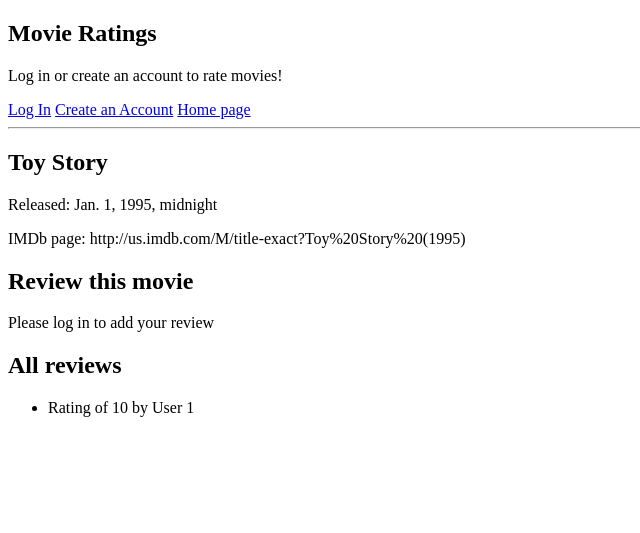
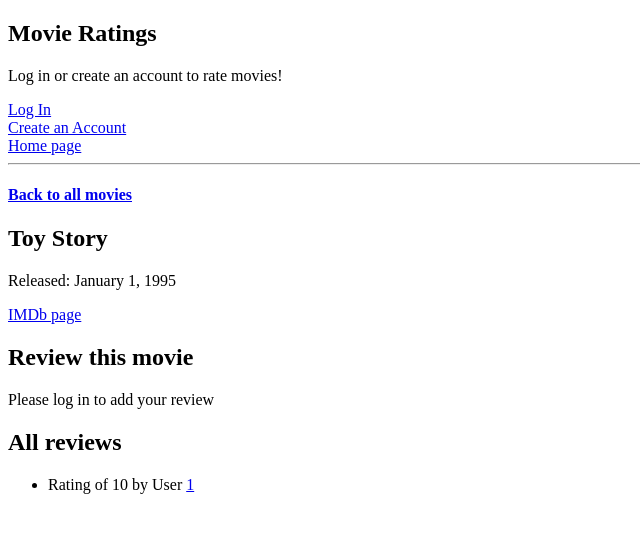
Before and after one commit to jmlangston/movie-ratings-django, a Django app: a page that uses mysite/ratings/templates/ratings/base.html in a window 1280 px wide. Shown: the top 533 px of the page, without its empty margins (0-640 px from the left). Run offline with Django 3.2, Linux system fonts and the light colour scheme; data comes from the database, SQL or seed files in the repository; tables that the repository leaves empty hold one stand-in row (values such as "Sample post").

Commit message:
Changes to movie_details page

```diff
--- a/mysite/ratings/templates/ratings/base.html
+++ b/mysite/ratings/templates/ratings/base.html
@@ -8,17 +8,18 @@
 
 	{% if not user.is_authenticated %}
 		<p>Log in or create an account to rate movies!</p>
-		<a href="{% url 'ratings:login' %}">Log In</a>
-		<a href="{% url 'ratings:register' %}">Create an Account</a>
+
+		<div><a href="{% url 'ratings:login' %}">Log In</a></div>
+		<div><a href="{% url 'ratings:register' %}">Create an Account</a><div/>
 	{% endif %}
 
 
 	{% if user.is_authenticated %}
 		<p>You are logged in as {{ user.username }}</p>
-		<a href="{% url 'ratings:logout' %}">Log Out</a>
+		<div><a href="{% url 'ratings:logout' %}">Log Out</a><div/>
 	{% endif %}
 
-	<a href="{% url 'ratings:index' %}">Home page</a>
+	<div><a href="{% url 'ratings:index' %}">Home page</a></div>
 
 	<hr>
 
--- a/mysite/ratings/templates/ratings/index.html
+++ b/mysite/ratings/templates/ratings/index.html
@@ -6,9 +6,9 @@
 	Welcome to the Movie Ratings app!
 	</p>
 
-	<a href="{% url 'ratings:movie_list' %}">View all movies</a>
-	<br>
-	<a href="{% url 'ratings:user_list' %}">View all users</a>
+	<div><a href="{% url 'ratings:movie_list' %}">View all movies</a><div/>
+
+	<div><a href="{% url 'ratings:user_list' %}">View all users</a><div/>
 
 
 {% endblock %}
--- a/mysite/ratings/templates/ratings/login.html
+++ b/mysite/ratings/templates/ratings/login.html
@@ -11,10 +11,10 @@
 	{% csrf_token %}
 		<label>Username:
 			<input type="text" name="username">
-		</label>
+		</label><br>
 		<label>Password:
 			<input type="password" name="password">
-		</label>
+		</label><br>
 		<input type="submit" value="Let's rate some movies!">
 	</form>
 
--- a/mysite/ratings/templates/ratings/movie_details.html
+++ b/mysite/ratings/templates/ratings/movie_details.html
@@ -2,9 +2,11 @@
 
 {% block content %}
 
+	<h4><a href="{% url 'ratings:movie_list' %}">Back to all movies</a></h4>
+
 	<h2>{{ movie.title }}</h2>
-	<p>Released: {{ movie.release_date}}</p>
-	<p>IMDb page: {{ movie.imdb_url}}</p>
+	<p>Released: {{ movie.release_date|date:'F j, Y' }}</p>
+	<p><a href="{{ movie.imdb_url }}">IMDb page</a></p>
 
 	<h2>Review this movie</h2>
 
@@ -49,10 +51,12 @@
 	<h2>All reviews</h2>
 
 		<ul>
-			{% for rating in ratings %}
-				<li>Rating of {{ rating.score }} by User {{ rating.reviewer_id.id }}</li>
+			{% for rating in ratings.with_username %}
+				<li>Rating of {{ rating.score }} by User <a href="{% url 'ratings:user_details' rating.reviewer_id.id %}">{{ rating.reviewer_id.username }}</a></li>
 			{% endfor %}
-
+			{% for rating in ratings.no_username %}
+				<li>Rating of {{ rating.score }} by User <a href="{% url 'ratings:user_details' rating.reviewer_id.id %}">{{ rating.reviewer_id.id }}</a></li>
+			{% endfor %}
 		</ul>
 
 
--- a/mysite/ratings/views.py
+++ b/mysite/ratings/views.py
@@ -53,7 +53,15 @@
 	""" Displays information about a given movie and options for reviewing the movie """
 
 	movie = get_object_or_404(Movie, pk=movie_id)
-	ratings = Rating.objects.filter(movie_id=movie_id)
+
+	all_ratings_for_movie = list(Rating.objects.filter(movie_id=movie_id).order_by('reviewer_id'))
+	ratings_with_username = []
+	for rating in all_ratings_for_movie:
+		if rating.reviewer_id.username != '':
+			i = all_ratings_for_movie.index(rating)
+			has_username = all_ratings_for_movie.pop(i)
+			ratings_with_username.append(has_username)
+	ratings = {'with_username': ratings_with_username, 'no_username': all_ratings_for_movie}
 
 	try:
 		current_user = request.user
```
